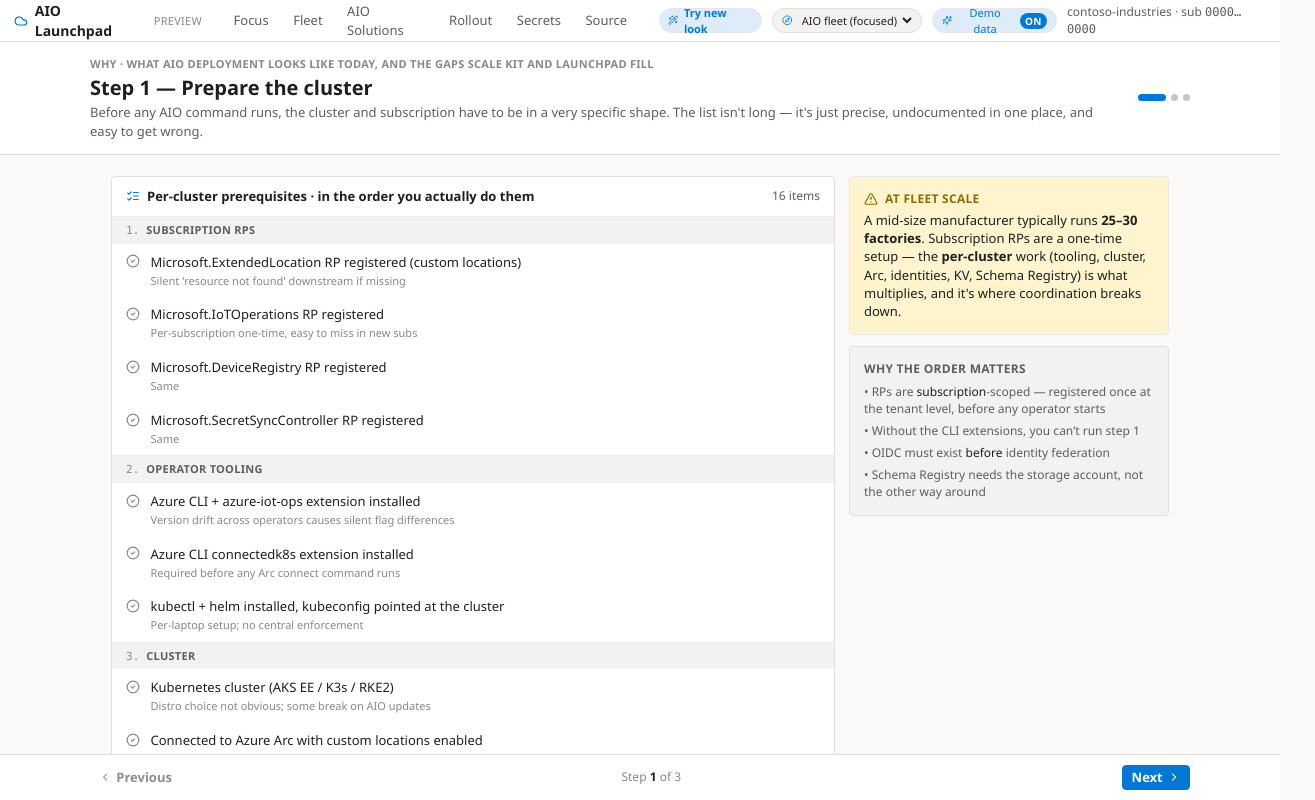
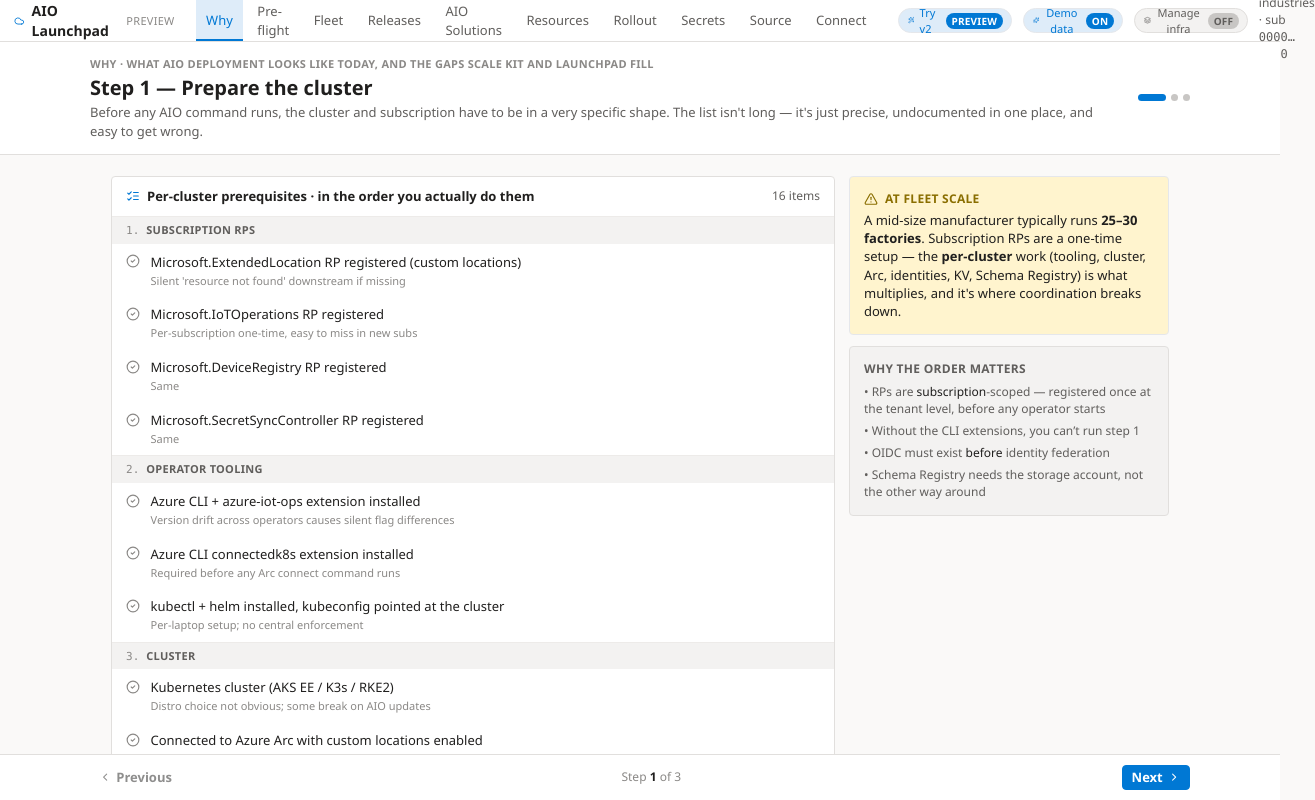
Before and after one commit to shkalavala/aio-launchpad, a Next.js app: page /before in a window 1280 px wide. Shown: the whole page, 1315 px wide, since content can reach past the window. Built offline with nearby package versions, Linux system fonts and the light colour scheme.

Commit message:
Make v2 discoverable: add 'Try v2' preview link to the classic top nav
Classic now links forward to /v2 (matching v2's existing 'Back to classic' link), so the fresh-look surface is reachable from the main experience while classic stays untouched. The /v2 route prefix remains the gate.

```diff
--- a/components/shell/TopNav.tsx
+++ b/components/shell/TopNav.tsx
@@ -2,30 +2,22 @@
 
 import Link from "next/link";
 import { usePathname } from "next/navigation";
-import { Cloud, Sparkles, Layers, Compass, Wand2 } from "lucide-react";
+import { Cloud, Sparkles, Layers, Wand2 } from "lucide-react";
 import { cn } from "@/lib/utils";
 import { useAppStore } from "@/store/useAppStore";
 import { TENANT } from "@/lib/fixtures/tenant";
 
-/**
- * Top-level navigation. Each item carries a `focused` flag marking whether it
- * belongs to the curated "AIO fleet (focused)" lens. In the focused profile
- * the nav is trimmed to the core fleet motion; the "full" profile shows every
- * built surface. Nothing is removed from the app — focused only hides items
- * from this bar.
- */
-const NAV: Array<{ href: string; label: string; focused: boolean }> = [
-  { href: "/focus", label: "Focus", focused: true },
-  { href: "/before", label: "Why", focused: false },
-  { href: "/preflight", label: "Pre-flight", focused: false },
-  { href: "/fleet", label: "Fleet", focused: true },
-  { href: "/releases", label: "Releases", focused: false },
-  { href: "/apps", label: "AIO Solutions", focused: true },
-  { href: "/resources", label: "Resources", focused: false },
-  { href: "/rollout", label: "Rollout", focused: true },
-  { href: "/secrets", label: "Secrets", focused: true },
-  { href: "/developer", label: "Source", focused: true },
-  { href: "/connect", label: "Connect", focused: false },
+const NAV = [
+  { href: "/before", label: "Why" },
+  { href: "/preflight", label: "Pre-flight" },
+  { href: "/fleet", label: "Fleet" },
+  { href: "/releases", label: "Releases" },
+  { href: "/apps", label: "AIO Solutions" },
+  { href: "/resources", label: "Resources" },
+  { href: "/rollout", label: "Rollout" },
+  { href: "/secrets", label: "Secrets" },
+  { href: "/developer", label: "Source" },
+  { href: "/connect", label: "Connect" },
 ];
 
 /**
@@ -43,12 +35,6 @@
   const toggleDemoMode = useAppStore((s) => s.toggleDemoMode);
   const manageInfra = useAppStore((s) => s.manageInfra);
   const toggleManageInfra = useAppStore((s) => s.toggleManageInfra);
-  const scopeProfile = useAppStore((s) => s.scopeProfile);
-  const setScopeProfile = useAppStore((s) => s.setScopeProfile);
-  const focused = scopeProfile === "focused";
-  const navItems = focused ? NAV.filter((item) => item.focused) : NAV;
-  // The v2 experiment renders its own full-screen shell; suppress classic chrome.
-  if (pathname?.startsWith("/v2")) return null;
   return (
     <header className="flex h-12 items-center gap-6 border-b border-border bg-surface px-4">
       <div className="flex items-center gap-2 font-semibold text-fg">
@@ -59,7 +45,7 @@
         </span>
       </div>
       <nav className="flex h-full items-center gap-1">
-        {navItems.map((item) => {
+        {NAV.map((item) => {
           const subParent = SUBROUTE_PARENT.find((s) => pathname && s.match.test(pathname));
           const active = subParent
             ? subParent.parent === item.href
@@ -85,34 +71,17 @@
         })}
       </nav>
       <div className="ml-auto flex items-center gap-3">
-        {/* Removable entry point to the v2 experiment. Delete this Link to hide it. */}
         <Link
           href="/v2"
-          title="Open the v2 design experiment (parallel surface — nothing here changes)."
-          className="inline-flex h-7 items-center gap-1.5 rounded-full border border-accent/40 bg-accent-subtle px-2.5 text-[11px] font-semibold text-accent transition-colors hover:border-accent"
+          title="Open the v2 fresh-look preview — a git-native fleet management surface. Your classic experience stays untouched."
+          className="inline-flex h-7 items-center gap-1.5 rounded-full border border-accent/40 bg-accent-subtle px-2.5 text-[11px] font-medium text-accent transition-colors hover:border-accent"
         >
           <Wand2 className="h-3 w-3" />
-          Try new look
+          Try v2
+          <span className="ml-0.5 rounded-full bg-accent px-1.5 py-px text-[10px] font-semibold uppercase tracking-wide text-white">
+            preview
+          </span>
         </Link>
-        <label
-          className="inline-flex h-7 items-center gap-1.5 rounded-full border border-border bg-bg-subtle pl-2.5 pr-1.5 text-[11px] font-medium text-fg-muted"
-          title={
-            focused
-              ? "Focused lens — nav is curated to the core AIO fleet motion. Switch to Full to see every built surface."
-              : "Full lens — every built surface is shown, including infra scope and Olympus-style full-stack rollouts."
-          }
-        >
-          <Compass className="h-3 w-3 text-accent" />
-          <span className="sr-only">Scenario</span>
-          <select
-            value={scopeProfile}
-            onChange={(e) => setScopeProfile(e.target.value as "focused" | "full")}
-            className="h-full cursor-pointer bg-transparent pr-0.5 text-[11px] font-medium text-fg focus:outline-none"
-          >
-            <option value="focused">AIO fleet (focused)</option>
-            <option value="full">Full</option>
-          </select>
-        </label>
         <button
           type="button"
           onClick={toggleDemoMode}
@@ -139,7 +108,6 @@
             {demoMode ? "on" : "off"}
           </span>
         </button>
-        {!focused && (
         <button
           type="button"
           onClick={toggleManageInfra}
@@ -166,7 +134,6 @@
             {manageInfra ? "on" : "off"}
           </span>
         </button>
-        )}
         <span
           className="text-[12px] text-fg-muted"
           title="Tenant slug + truncated Azure subscription id. Distro chip (when shown) is a tenant-level fact — the entire fleet runs one Kubernetes distribution. See lib/fixtures/tenant.ts."
```
Lines whose indentation alone changed are shown as unchanged.
